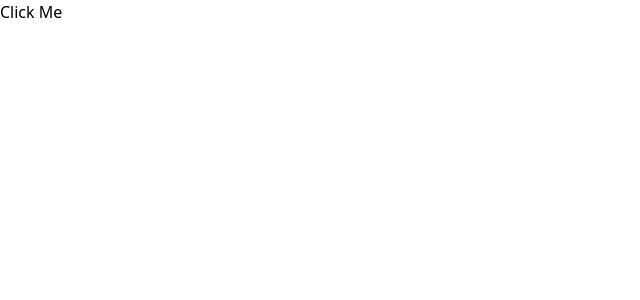
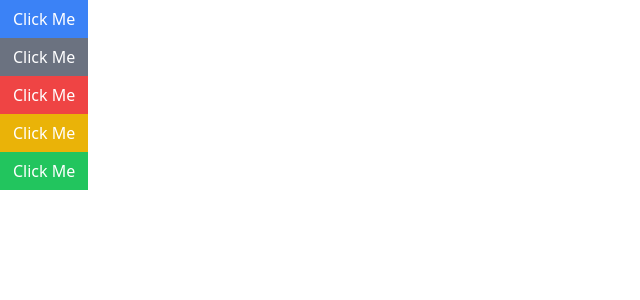
Before and after one commit to ashurbz/Components, a React (Create React App) app: page / in a window 1280 px wide. Shown: the top 300 px of the page, without its empty margins (0-640 px from the left). Built offline with nearby package versions, Linux system fonts and the light colour scheme.

Commit message:
create basics of button component

```diff
--- a/package.json
+++ b/package.json
@@ -6,6 +6,7 @@
     "@testing-library/jest-dom": "^5.16.5",
     "@testing-library/react": "^13.4.0",
     "@testing-library/user-event": "^13.5.0",
+    "classnames": "^2.3.2",
     "react": "^18.2.0",
     "react-dom": "^18.2.0",
     "react-scripts": "5.0.1",
--- a/src/components/Button.js
+++ b/src/components/Button.js
@@ -1,9 +1,26 @@
 import React from "react";
+import classNames from "classnames";
 
-const Button = ({ children }) => {
+const Button = ({
+  children,
+  primary,
+  secondary,
+  success,
+  warning,
+  danger,
+  outline,
+  rounded,
+}) => {
+  const classes = classNames("px-3  py-1.5 border", {
+    "bg-blue-500 border-blue-500 text-white ": primary,
+    "bg-gray-500 border-gray-500 text-white ": secondary,
+    "bg-green-500 border-green-500 text-white ": success,
+    "bg-yellow-500 border-yellow-500 text-white ": warning,
+    "bg-red-500 border-red-500 text-white ": danger,
+  });
   return (
     <div>
-      <button>{children}</button>
+      <button className={classes}>{children}</button>
     </div>
   );
 };
--- a/src/pages/ButtonComponent.js
+++ b/src/pages/ButtonComponent.js
@@ -4,7 +4,11 @@
 const ButtonComponent = () => {
   return (
     <div>
-      <Button>Click Me</Button>
+      <Button primary>Click Me</Button>
+      <Button secondary>Click Me</Button>
+      <Button danger>Click Me</Button>
+      <Button warning>Click Me</Button>
+      <Button success>Click Me</Button>
     </div>
   );
 };
```
Also changed, not shown: 1 other file (tests, documents, lock files or other folders).
